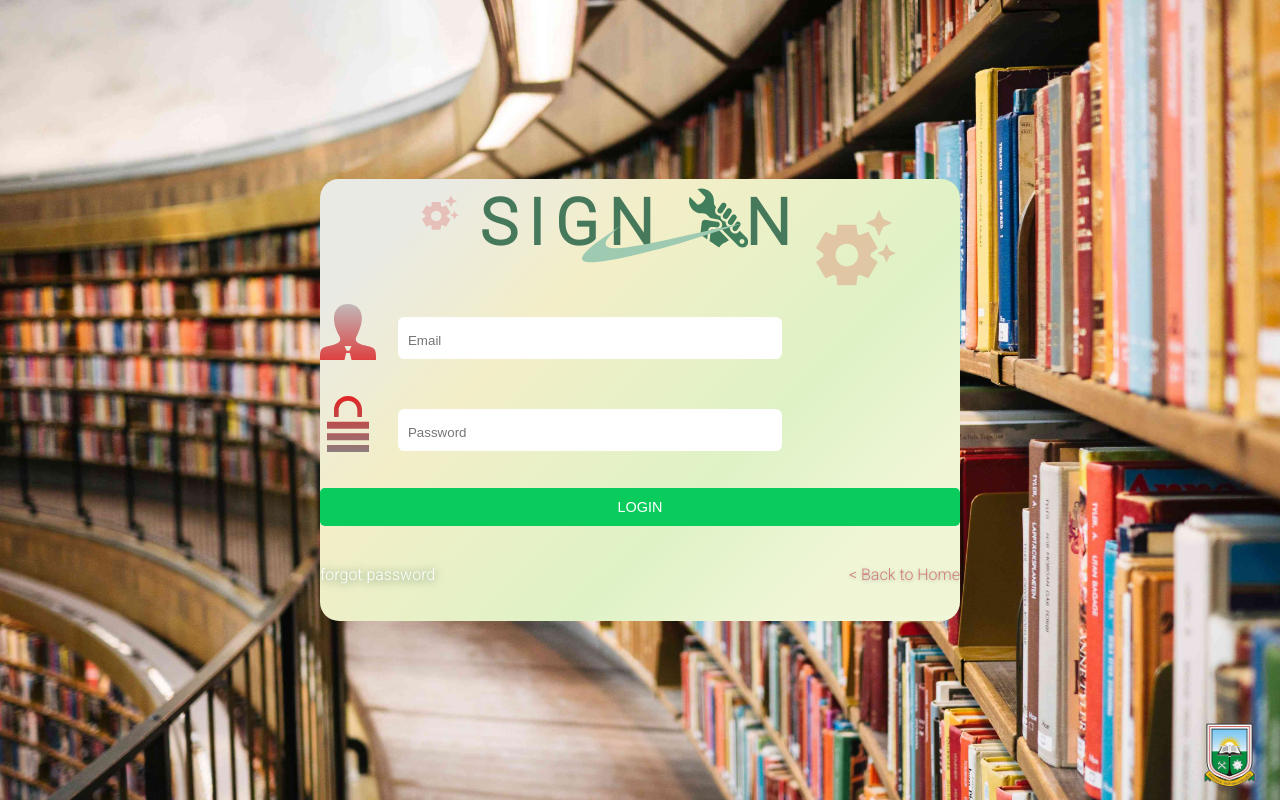
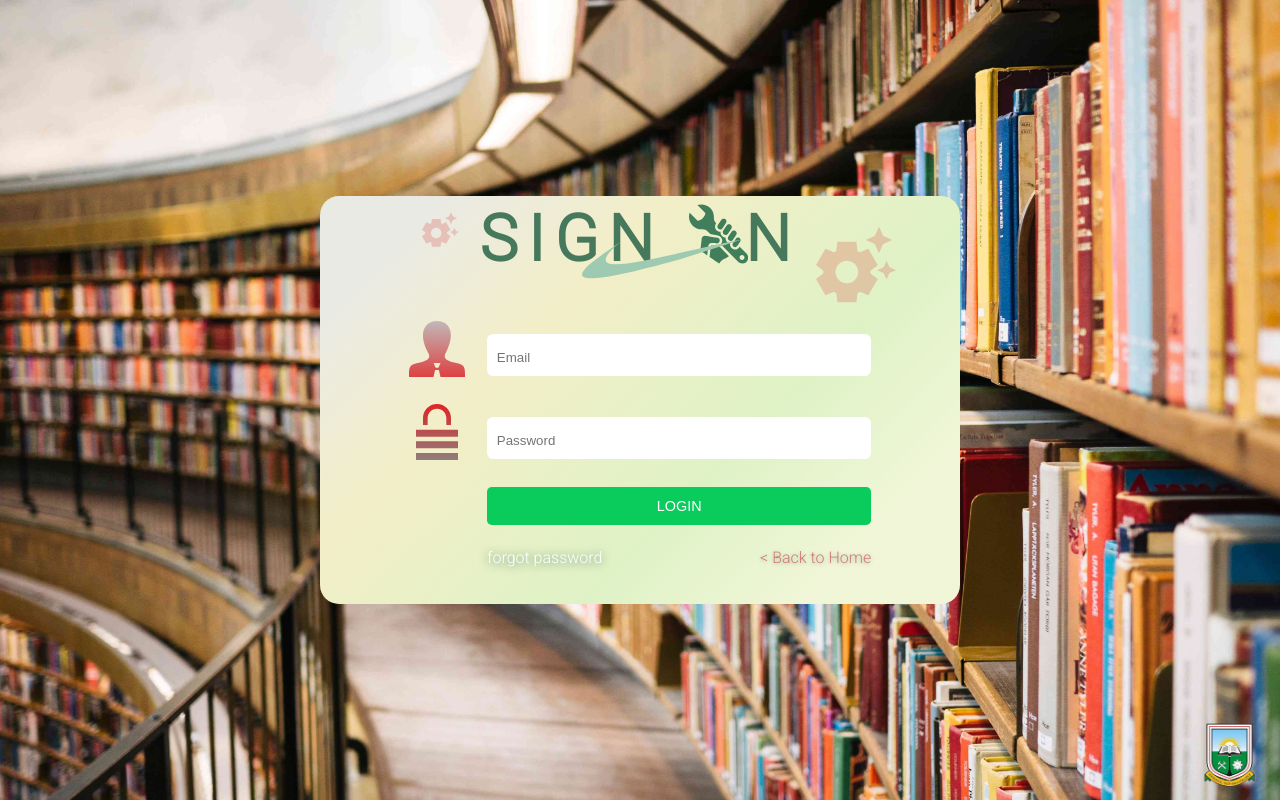
Before and after one commit to Quarcoo-arc/umat_past_questions, a React (Create React App) app: page /admin in a window 1280 px wide. Built offline with nearby package versions, Linux system fonts and the light colour scheme; a web font is replaced by a local one.

Commit message:
Fixed button alignment issue on admin sign-in page

```diff
--- a/src/pages/AdminSignIn.jsx
+++ b/src/pages/AdminSignIn.jsx
@@ -93,6 +93,7 @@ const AdminSignIn = () => {
           <NutIcon width="5rem" className="nut-large" />
         </div>
         <form className="form" onSubmit={validateUser}>
+          <div className="wrap">
             <div className="wrapper">
               <label htmlFor="email">
                 <UserIcon className="icon" />
@@ -121,11 +122,10 @@ const AdminSignIn = () => {
                 onChange={onChange}
               />
             </div>
-
+            <div className="auth-wrap">
               <button className="auth" type="submit">
                 LOGIN
               </button>
-        </form>
               <div className="auth-other">
                 <Link to="/forgot-password" className="forgotPassword">
                   forgot password
@@ -135,6 +135,9 @@ const AdminSignIn = () => {
                 </Link>
               </div>
             </div>
+          </div>
+        </form>
+      </div>
       <img src={logo} alt="" className="logo" />
     </div>
   );
```
Lines whose indentation alone changed are shown as unchanged.
